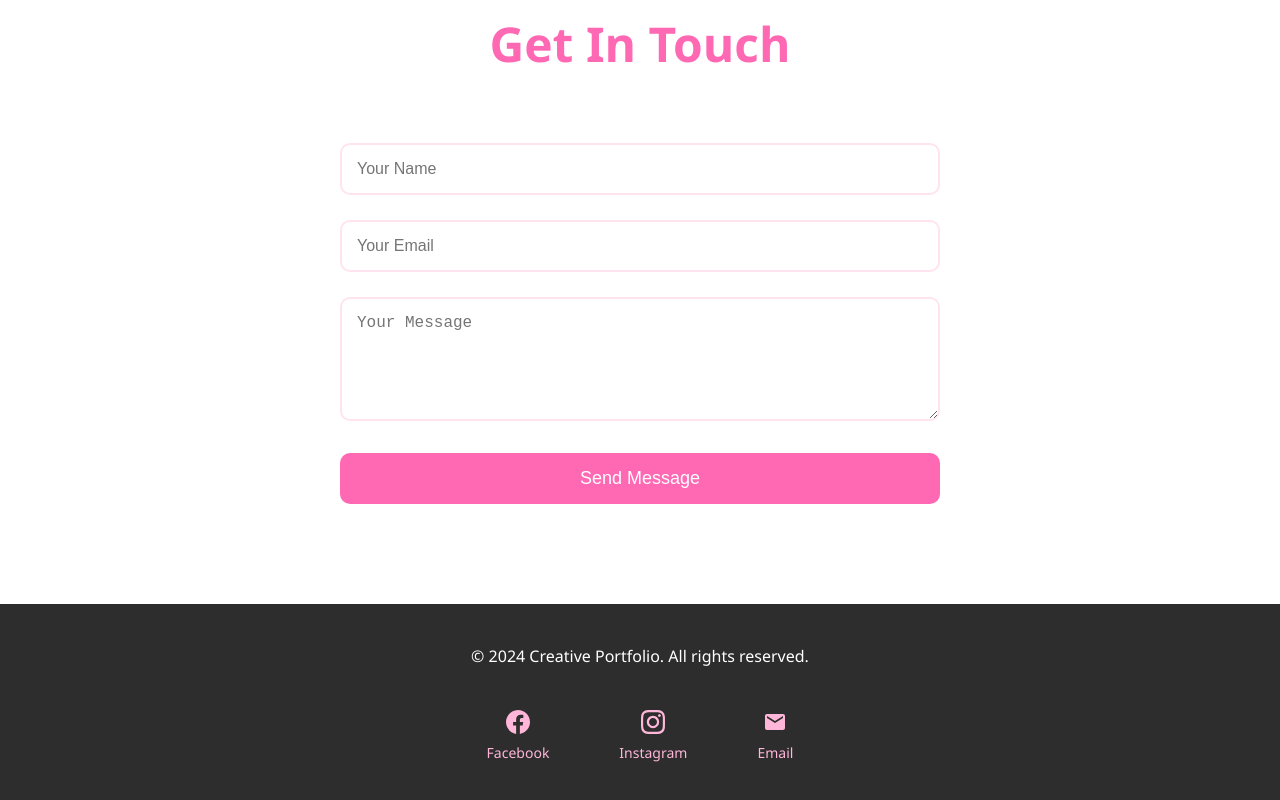
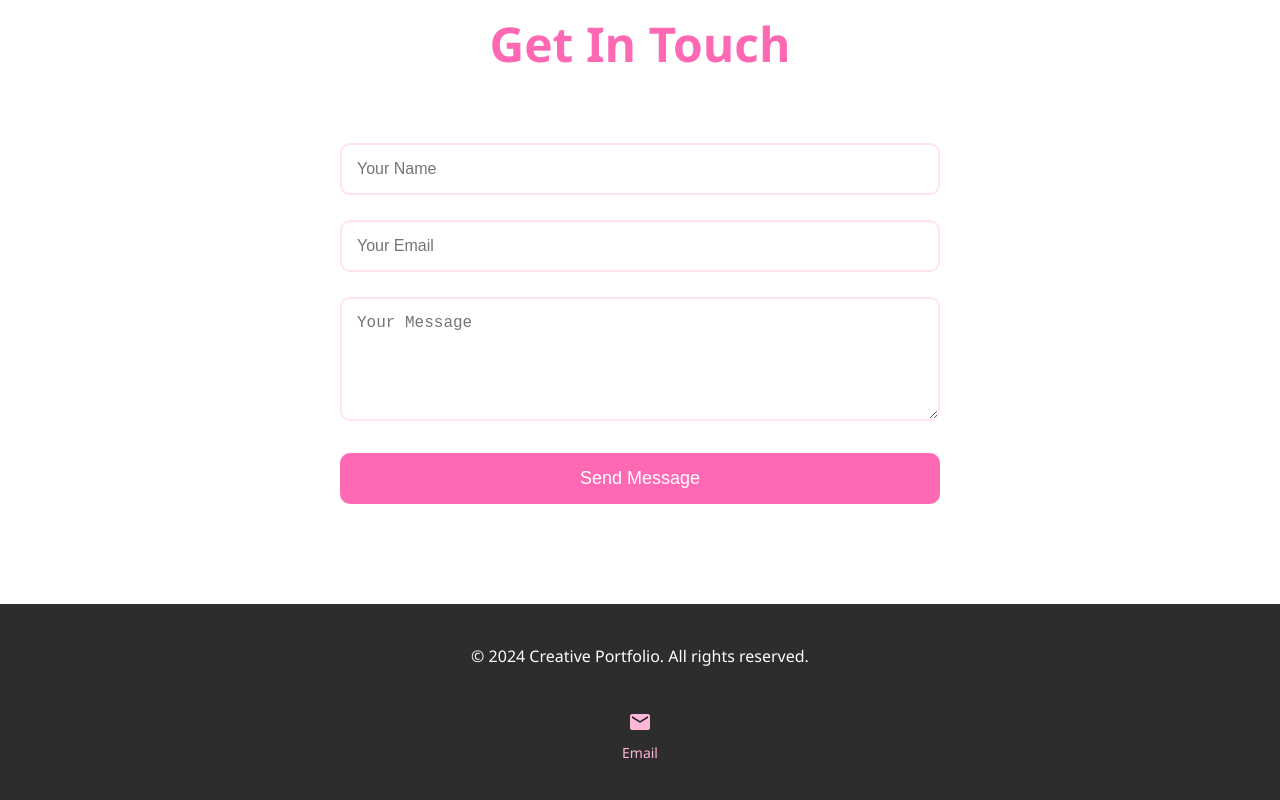
Before and after one commit to GreyzZxd/Portfolio, a plain HTML site: page index.html in a window 1280 px wide. Shown: the part 7641-8441 px from the top of the page. Drawn offline with Linux system fonts and the light colour scheme.

Commit message:
Updated design or fixed some code

```diff
--- a/index.html
+++ b/index.html
@@ -354,19 +354,7 @@
     <footer class="footer">
         <p>&copy; 2024 Creative Portfolio. All rights reserved.</p>
         <div class="social-links">
-            <a href="https://facebook.com/yourprofile" target="_blank" class="social-icon">
-                <svg width="24" height="24" viewBox="0 0 24 24" fill="currentColor">
-                    <path d="M24 12.073c0-6.627-5.373-12-12-12s-12 5.373-12 12c0 5.99 4.388 10.954 10.125 11.854v-8.385H7.078v-3.47h3.047V9.43c0-3.007 1.792-4.669 4.533-4.669 1.312 0 2.686.235 2.686.235v2.953H15.83c-1.491 0-1.956.925-1.956 1.874v2.25h3.328l-.532 3.47h-2.796v8.385C19.612 23.027 24 18.062 24 12.073z"/>
-                </svg>
-                <span>Facebook</span>
-            </a>
-            <a href="https://instagram.com/yourprofile" target="_blank" class="social-icon">
-                <svg width="24" height="24" viewBox="0 0 24 24" fill="currentColor">
-                    <path d="M12 2.163c3.204 0 3.584.012 4.85.07 3.252.148 4.771 1.691 4.919 4.919.058 1.265.069 1.645.069 4.849 0 3.205-.012 3.584-.069 4.849-.149 3.225-1.664 4.771-4.919 4.919-1.266.058-1.644.07-4.85.07-3.204 0-3.584-.012-4.849-.07-3.26-.149-4.771-1.699-4.919-4.92-.058-1.265-.07-1.644-.07-4.849 0-3.204.013-3.583.07-4.849.149-3.227 1.664-4.771 4.919-4.919 1.266-.057 1.645-.069 4.849-.069zm0-2.163c-3.259 0-3.667.014-4.947.072-4.358.2-6.78 2.618-6.98 6.98-.059 1.281-.073 1.689-.073 4.948 0 3.259.014 3.668.072 4.948.2 4.358 2.618 6.78 6.98 6.98 1.281.058 1.689.072 4.948.072 3.259 0 3.668-.014 4.948-.072 4.354-.2 6.782-2.618 6.979-6.98.059-1.28.073-1.689.073-4.948 0-3.259-.014-3.667-.072-4.947-.196-4.354-2.617-6.78-6.979-6.98-1.281-.059-1.69-.073-4.949-.073zm0 5.838c-3.403 0-6.162 2.759-6.162 6.162s2.759 6.163 6.162 6.163 6.162-2.759 6.162-6.163c0-3.403-2.759-6.162-6.162-6.162zm0 10.162c-2.209 0-4-1.79-4-4 0-2.209 1.791-4 4-4s4 1.791 4 4c0 2.21-1.791 4-4 4zm6.406-11.845c-.796 0-1.441.645-1.441 1.44s.645 1.44 1.441 1.44c.795 0 1.439-.645 1.439-1.44s-.644-1.44-1.439-1.44z"/>
-                </svg>
-                <span>Instagram</span>
-            </a>
-            <a href="mailto:your.email@example.com" class="social-icon">
+            <a href="20cabilisgrace@gmail.com" class="social-icon">
                 <svg width="24" height="24" viewBox="0 0 24 24" fill="currentColor">
                     <path d="M20 4H4c-1.1 0-1.99.9-1.99 2L2 18c0 1.1.9 2 2 2h16c1.1 0 2-.9 2-2V6c0-1.1-.9-2-2-2zm0 4l-8 5-8-5V6l8 5 8-5v2z"/>
                 </svg>
```
